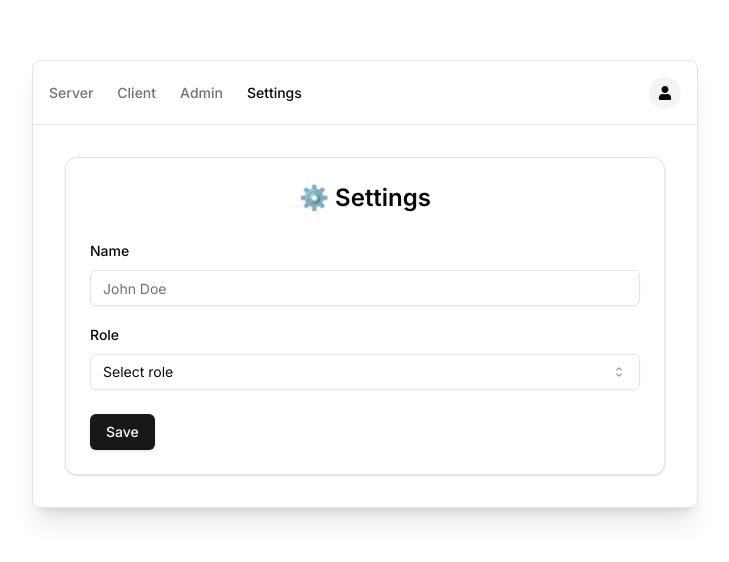
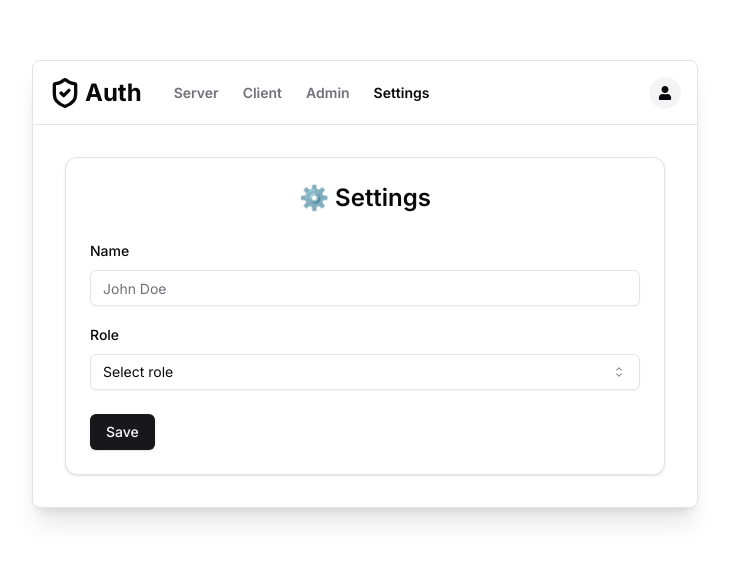
Before and after one commit to salimi-my/next-auth-starter, a Next.js app: page /settings in a window 1280 px wide. Shown: the part 116-678 px from the top of the page, without its empty margins (275-1004 px from the left). Built offline with nearby package versions, Linux system fonts and the light colour scheme; no server answers.

Commit message:
Add logo

```diff
--- a/components/protected/navbar.tsx
+++ b/components/protected/navbar.tsx
@@ -1,6 +1,7 @@
 'use client';
 
 import Link from 'next/link';
+import { ShieldCheck } from 'lucide-react';
 import { usePathname } from 'next/navigation';
 
 import { cn } from '@/lib/utils';
@@ -11,11 +12,15 @@ export function Navbar() {
 
   return (
     <nav className='w-full h-16 border-b flex items-center px-4'>
+      <Link href='/server' className='flex items-center mr-8'>
+        <ShieldCheck strokeWidth={2.5} className='mr-1 w-8 h-auto' />
+        <h1 className='text-2xl font-bold'>Auth</h1>
+      </Link>
       <div className='flex items-center space-x-6'>
         <Link
           href='/server'
           className={cn(
-            'text-sm font-medium transition-colors hover:text-primary',
+            'text-sm font-semibold transition-colors hover:text-primary',
             pathname !== '/server' && 'text-muted-foreground'
           )}
         >
@@ -24,7 +29,7 @@ export function Navbar() {
         <Link
           href='/client'
           className={cn(
-            'text-sm font-medium transition-colors hover:text-primary',
+            'text-sm font-semibold transition-colors hover:text-primary',
             pathname !== '/client' && 'text-muted-foreground'
           )}
         >
@@ -33,7 +38,7 @@ export function Navbar() {
         <Link
           href='/admin'
           className={cn(
-            'text-sm font-medium transition-colors hover:text-primary',
+            'text-sm font-semibold transition-colors hover:text-primary',
             pathname !== '/admin' && 'text-muted-foreground'
           )}
         >
@@ -42,7 +47,7 @@ export function Navbar() {
         <Link
           href='/settings'
           className={cn(
-            'text-sm font-medium transition-colors hover:text-primary',
+            'text-sm font-semibold transition-colors hover:text-primary',
             pathname !== '/settings' && 'text-muted-foreground'
           )}
         >
```
